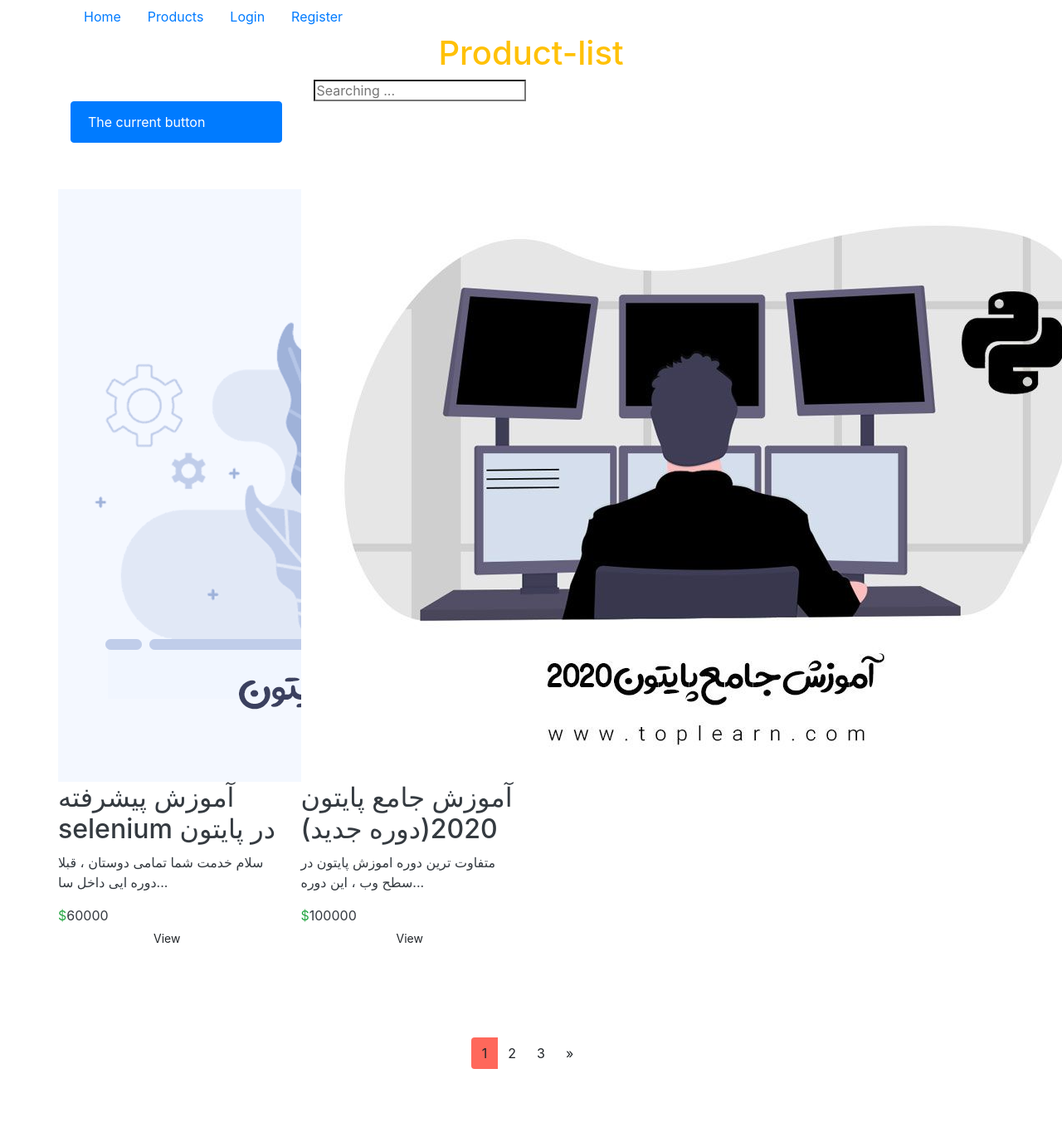
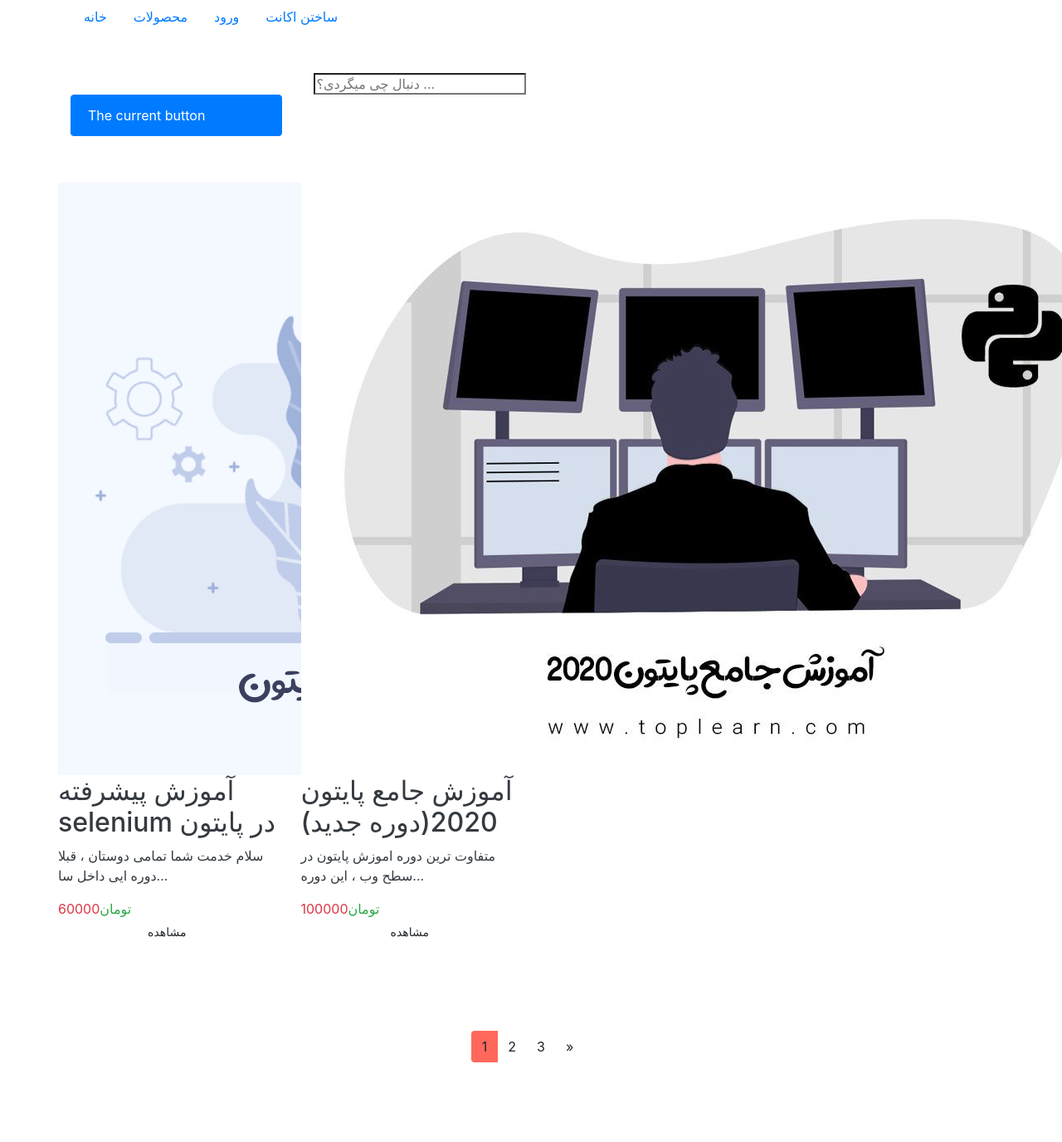
Before and after one commit to shahriaarrr/django-shop-center, a Django app: page /Product-list/search/ in a window 1280 px wide; the page is wider, and only the part inside the window is pictured. Shown: that part at 83% size. Before the commit the page ends 1288 px from the top of that part, so only its background shows below. Run offline with Django 3.2, Linux system fonts and the light colour scheme; data comes from the database, SQL or seed files in the repository; both versions use the stored data as it was after the commit.

Commit message:
new style to all projects

```diff
--- a/Shoping/admin.py
+++ b/Shoping/admin.py
@@ -1,6 +1,6 @@
 from django.contrib import admin
 
-from .models import Product,Tag,Category,Slider
+from .models import Product,Tag,Category,Slider,Gallery
 
 
 class ProductAdmin(admin.ModelAdmin):
@@ -16,3 +16,4 @@ admin.site.register(Product,ProductAdmin)
 admin.site.register(Tag)
 admin.site.register(Category)
 admin.site.register(Slider)
+admin.site.register(Gallery)
--- a/Shoping/models.py
+++ b/Shoping/models.py
@@ -19,6 +19,18 @@ def upload_image_path(instance, filename):
     name, ext = get_filename_ext(filename)
     final_name = f'{instance.id}-{instance.title}{ext}'
     return f'sliders/{final_name}'
+
+
+# for Gallery
+def get_filename_Gallery_ext(filepath):
+    base_name = os.path.basename(filepath)
+    name, ext = os.path.splitext(base_name)
+    return name, ext
+
+def upload_image_Gallery_path(instance, filename):
+    name, ext = get_filename_ext(filename)
+    final_name = f'{instance.id}-{instance.title}{ext}'
+    return f'gallery/{final_name}'
 
 
 
@@ -96,3 +108,16 @@ class Slider(models.Model):
     link = models.URLField(max_length=150)
     description = models.TextField()
     image = models.ImageField(upload_to=upload_image_path,blank=True,null=True,verbose_name='تصویر')
+
+    def __str__(self):
+        return self.title
+
+
+# Gallery for product
+class Gallery(models.Model):
+    title = models.CharField(max_length=150)
+    image = models.ImageField(upload_to=upload_image_Gallery_path,blank=True,null=True,verbose_name='تصویر')
+    product = models.ForeignKey(Product,on_delete=models.CASCADE)
+
+    def __str__(self):
+        return self.title
--- a/templates/base.html
+++ b/templates/base.html
@@ -13,24 +13,24 @@
     <div class="container">
         <ul class="nav">
             <li class="nav-item">
-              <a class="nav-link " href="{% url 'Shoping:home' %}">Home</a>
+              <a class="nav-link " href="{% url 'Shoping:home' %}">خانه</a>
             </li>
             <li class="nav-item">
-              <a class="nav-link" href="{% url 'Shoping:ProductList' %}">Products</a>
+              <a class="nav-link" href="{% url 'Shoping:ProductList' %}">محصولات</a>
             </li>
             {% if request.user.is_authenticated %}
             <li class="nav-item">
-              <a class="nav-link" href="#">Profile</a>
+              <a class="nav-link" href="#">پروفایل</a>
             </li>
             <li class="nav-item">
-              <a class="nav-link" href="{% url 'Shoping:logout' %}">Logout</a>
+              <a class="nav-link" href="{% url 'Shoping:logout' %}">خروج</a>
             </li>
             {% else %}
             <li class="nav-item">
-              <a class="nav-link" href="{% url 'Shoping:login' %}">Login</a>
+              <a class="nav-link" href="{% url 'Shoping:login' %}">ورود</a>
             </li>
             <li class="nav-item">
-              <a class="nav-link" href="{% url 'Shoping:register' %}">Register</a>
+              <a class="nav-link" href="{% url 'Shoping:register' %}">ساختن اکانت</a>
             </li>
             {% endif %}
 
--- a/templates/product/product-list.html
+++ b/templates/product/product-list.html
@@ -4,8 +4,8 @@
 {% block body %}
 <link rel="stylesheet" href="{% static 'css/product-list.css' %}">
 
-<div class="container">
-    <h1 class="text-center text-warning">Product-list</h1>
+<div class="container my-5">
+
 
     {% include 'product/search.html' %}
 
@@ -19,8 +19,8 @@
                 <img src="{{ ol.image.url }}" alt="">
                 <h2 class="text-dark">{{ol.title}}</h2>
                 <p class="text-dark">{{ ol.snippet }}</p>
-                <span class="text-dark"><span class="text-success">$</span>{{ ol.price }}</span>
-                <a href="{% url 'Shoping:ProductDetail' ol.pk %}" class="btn button btn-sm btn-block">View</a>
+                <span class="text-dark"><span class="text-success"></span><span class="text-danger toman">{{ ol.price }}</span><span class="text-success toman">تومان</span></span>
+                <a href="{% url 'Shoping:ProductDetail' ol.pk %}" class="btn button btn-sm btn-block">مشاهده</a>
             </div>
             {% endfor %}
         </div>
--- a/templates/product/search.html
+++ b/templates/product/search.html
@@ -7,7 +7,7 @@
         <div class="search_box">
             <!-- action="search" -> search adress in url.py -->
             <form action="/Product-list/search" method="GET">
-                <input type="search" placeholder="Searching ... " class="form-control-search h-25" value="{{ request.GET.question }}" name="question">
+                <input type="search" placeholder="دنبال چی میگردی؟ ..." class="form-control-search h-25" value="{{ request.GET.question }}" name="question">
             </form>
         </div>
     </div>
```
Also changed, not shown: templates/product/produvt-detail.html (+3 -4 lines), Shoping/migrations/0014_gallery.py (added), db.sqlite3, media/image/3eec149e-8763-4bfb-a7ec-4a4d7bc146a59638c606-7f53-4930-b13a-c.png (added), media/image/4d17b945-5d3c-4b45-bb22-05cdd15a0574selenium.png (added), media/image/img-course-جمعه-۵-اردیبهشت-۱۳۹۹-98167350-546.jpg (added), media/image/img-course-دو-شنبه-۱۸-فروردین-۱۳۹۹-35210780-620.jpg (added), media/image/img-course-چهار-شنبه-۲۴-اردیبهشت-۱۳۹۹-82918681-1045.jpg (added), 3 other files.
